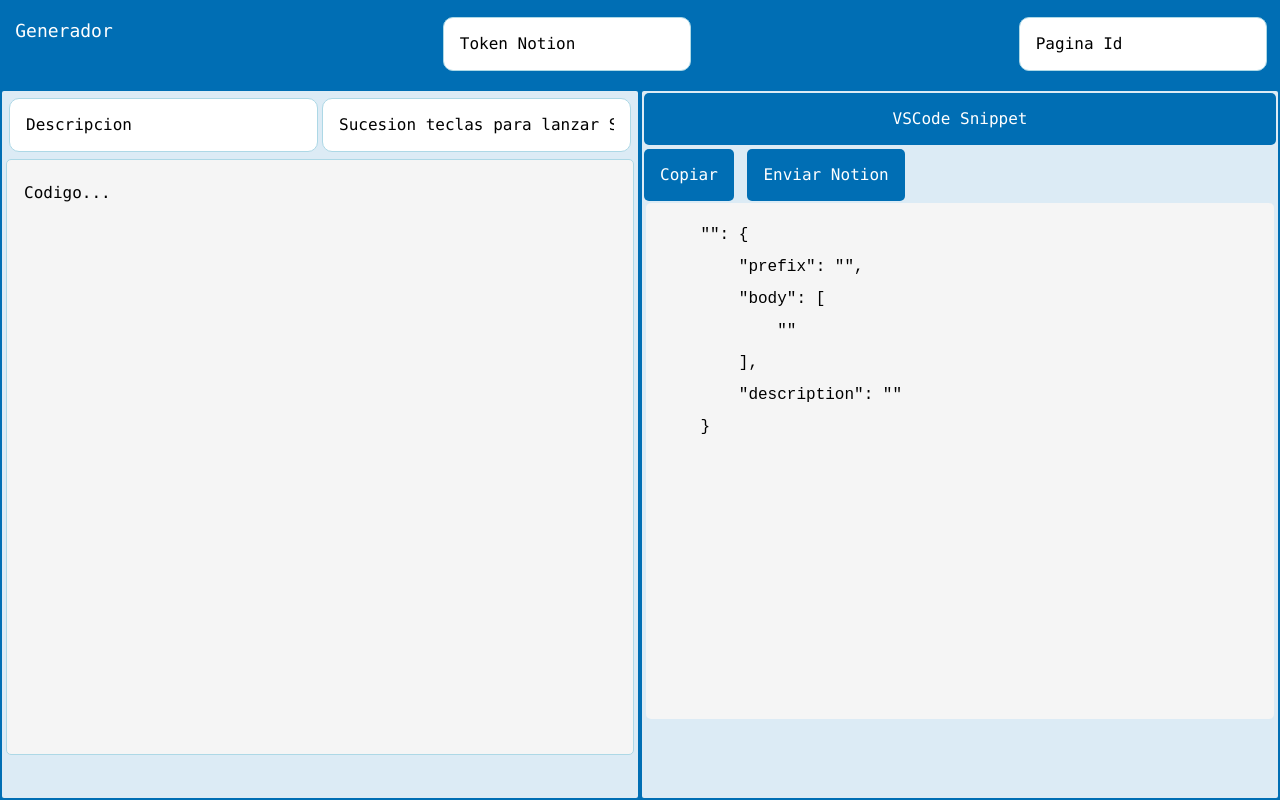
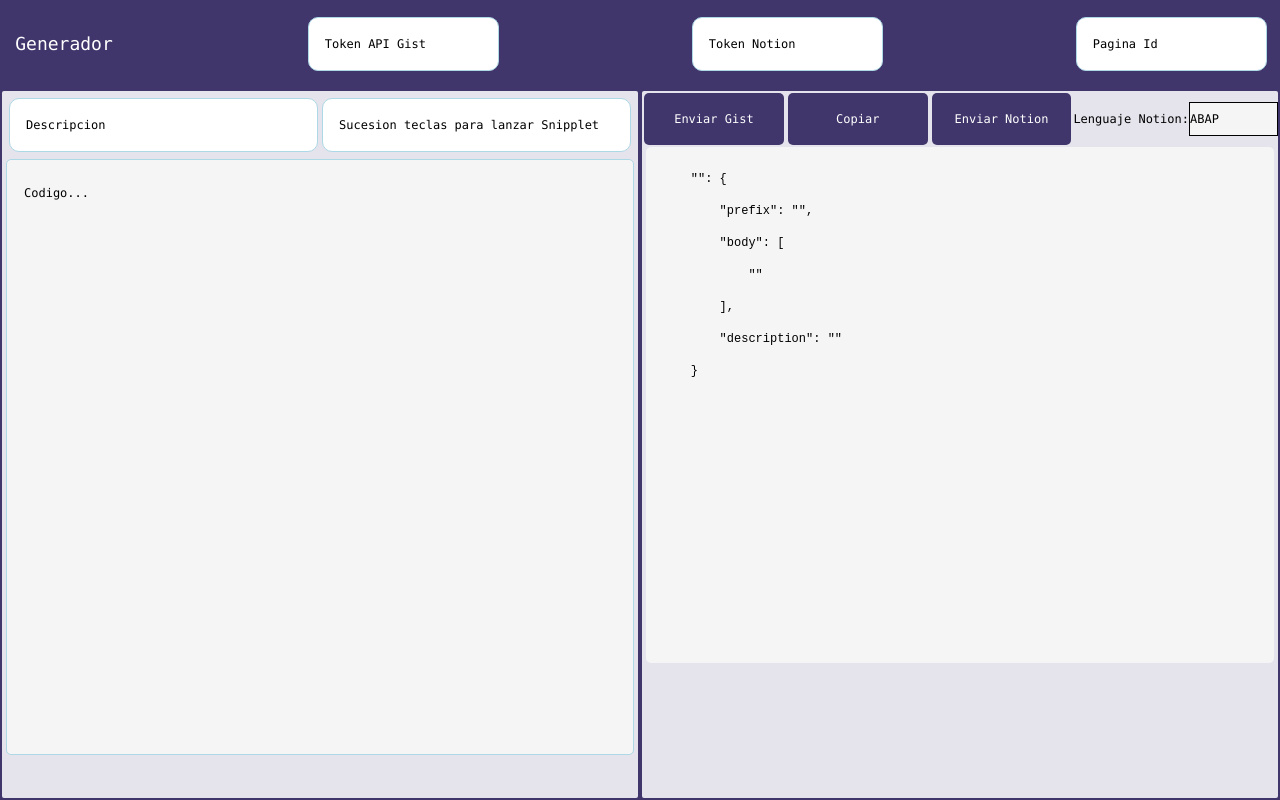
Before and after one commit to sosan/codesnipper, a plain HTML site: page index.html in a window 1280 px wide. Drawn offline with Linux system fonts and the light colour scheme.

Commit message:
added code language

```diff
--- a/css/style.css
+++ b/css/style.css
@@ -1,9 +1,10 @@
 :root
 {
-    --background-color-vscode: #006eb4;
+    /* #006eb4 */
+    --background-color-vscode: #40366b;
     --color-titulo: white;
     --color-placeholder: black;
-    --background-color-botonAzul: #006eb4;
+    --background-color-botonAzul: #40366b;
     --background-color-textarea: whitesmoke;
     --background-color-mitad: rgba(255, 255, 255, 0.864);
 
@@ -14,7 +15,7 @@
 
     /* FUENTE */
 
-    --font-size-default: 16px;
+    --font-size-default: 12px;
     --font-size-titulo: 18px;
     --line-height: 32px;
     --font-family-default: "Consolas", Courier, sans-serif;
@@ -71,6 +72,7 @@ body {
     width: 100%;
 
     padding: var(--padding-header);
+    align-items: center;
     text-align: center;
 
 }
@@ -132,11 +134,12 @@ body {
 
 .appMain_mitadBottom
 {
-    position: relative;
+    /* position: relative; */
 
     display: flex;
     flex: 1;
     min-height: 160px;
+
 
     padding: 0 4px 4px;
 }
@@ -195,13 +198,18 @@ body {
     overflow: hidden;
 }
 
+.select-lenguaje
+{
+    border: 1px solid black;
+    background-color: var(--background-color-textarea);
+}
+
 
 .botones
 {
-
-    /* position: absolute; */
-    /* right: 8px; */
-    /* bottom: 8px; */
+    display: flex;
+    align-items: center;
+    flex-wrap: wrap;
 }
 
 .boton
--- a/index.html
+++ b/index.html
@@ -18,6 +18,9 @@
 
                 <ul class="appHeader">
                     <li><h1 class="titulo">Generador</h1></li>
+                    <li>
+                        <input type="text" class=" input appInputTokenNotion" name="tokenGist" value="" placeholder="Token API Gist" id="tokenGist" autoComplete="off" autoCorrect="off" autoCapitalize="off" spellCheck="false">
+                    </li>
                     <li>
                         <input type="text" class=" input appInputTokenNotion" name="tokenNotion" value="" placeholder="Token Notion" id="tokenNotion" autoComplete="off" autoCorrect="off" autoCapitalize="off" spellCheck="false">
                     </li>
@@ -49,7 +52,11 @@
                         <h1 class="boton botonAzul">VSCode Snippet</h1>
                     </li> -->
                     <li class="botones">
-                        <h1 class="boton botonAzul">VSCode Snippet</h1>
+                        <!-- <span class="boton botonAzul">VSCode Snippet</span> -->
+                        <button class="boton botonAzul" id="btnEnviarGist">
+                            Enviar Gist
+                        </button>
+
                         <button class="boton botonAzul" id="tooltip">
                             Copiar
                         </button>
@@ -57,6 +64,77 @@
                         <button class="boton botonAzul" id="btnEnviarNotion">
                             Enviar Notion
                         </button>
+                        <label for="lenguaje_codigo">Lenguaje Notion:</label>
+                        <select name="lenguaje_codigo" id="lenguaje_codigo" class="select-lenguaje">
+                            <option value="abap">ABAP</option>
+                            <option value="arduino">Arduino</option>
+                            <option value="bash">Bash</option>
+                            <option value="basic">BASIC</option>
+                            <option value="c">C</option>
+                            <option value="clojure">Clojure</option>
+                            <option value="coffeescript">CoffeeScript</option>
+                            <option value="c++">C++</option>
+                            <option value="c#">C#</option>
+                            <option value="css">CSS</option>
+                            <option value="dart">Dart</option>
+                            <option value="diff">Diff</option>
+                            <option value="docker">Docker</option>
+                            <option value="elixir">Elixir</option>
+                            <option value="elm">Elm</option>
+                            <option value="erlang">Erlang</option>
+                            <option value="flow">Flow</option>
+                            <option value="fortran">Fortran</option>
+                            <option value="f#">F#</option>
+                            <option value="gherkin">Gherkin</option>
+                            <option value="glsl">GLSL</option>
+                            <option value="go">Go</option>
+                            <option value="graphql">GraphQL</option>
+                            <option value="groovy">Groovy</option>
+                            <option value="haskell">Haskell</option>
+                            <option value="html">HTML</option>
+                            <option value="java">Java</option>
+                            <option value="javascript">JavaScript</option>
+                            <option value="json">JSON</option>
+                            <option value="kotlin">Kotlin</option>
+                            <option value="latex">LaTeX</option>
+                            <option value="less">Less</option>
+                            <option value="lisp">Lisp</option>
+                            <option value="livescript">LiveScript</option>
+                            <option value="lua">Lua</option>
+                            <option value="makefile">Makefile</option>
+                            <option value="markdown">Markdown</option>
+                            <option value="markup">Markup</option>
+                            <option value="matlab">MATLAB</option>
+                            <option value="nix">Nix</option>
+                            <option value="objective-c">Objective-C</option>
+                            <option value="ocaml">OCaml</option>
+                            <option value="pascal">Pascal</option>
+                            <option value="perl">Perl</option>
+                            <option value="php">PHP</option>
+                            <option value="plain text">Plain Text</option>
+                            <option value="powershell">PowerShell</option>
+                            <option value="prolog">Prolog</option>
+                            <option value="python">Python</option>
+                            <option value="r">R</option>
+                            <option value="reason">Reason</option>
+                            <option value="ruby">Ruby</option>
+                            <option value="rust">Rust</option>
+                            <option value="sass">Sass</option>
+                            <option value="scala">Scala</option>
+                            <option value="scheme">Scheme</option>
+                            <option value="scss">Scss</option>
+                            <option value="shell">Shell</option>
+                            <option value="sql">SQL</option>
+                            <option value="swift">Swift</option>
+                            <option value="typescript">TypeScript</option>
+                            <option value="vb.net">VB.Net</option>
+                            <option value="verilog">Verilog</option>
+                            <option value="vhdl">VHDL</option>
+                            <option value="visual basic">Visual Basic</option>
+                            <option value="webassembly">WebAssembly</option>
+                            <option value="xml">XML</option>
+                            <option value="yaml">YAML</option>
+                        </select>
                     </li>
 
                     <li class="appMain_mitadBottom out">
--- a/js/index.js
+++ b/js/index.js
@@ -106,15 +106,18 @@ async function enviarNotion()
     console.log("enviando al server");
 
     const codigo = document.getElementById("resultado").innerText;
+    const lenguaje = document.getElementById("lenguaje_codigo").value;
 
     const data = {
         "codigo": codigo,
         "apiToken": tokenNotion,
-        "idPage": urlNotion
+        "idPage": urlNotion,
+        "lenguaje": lenguaje,
     };
 
     console.log(JSON.stringify(data));
 
+    // fetch("http://localhost:5000/api", {
     fetch("https://codesnippletback.herokuapp.com/api", {
         mode: "no-cors",
         method: "POST",
```
